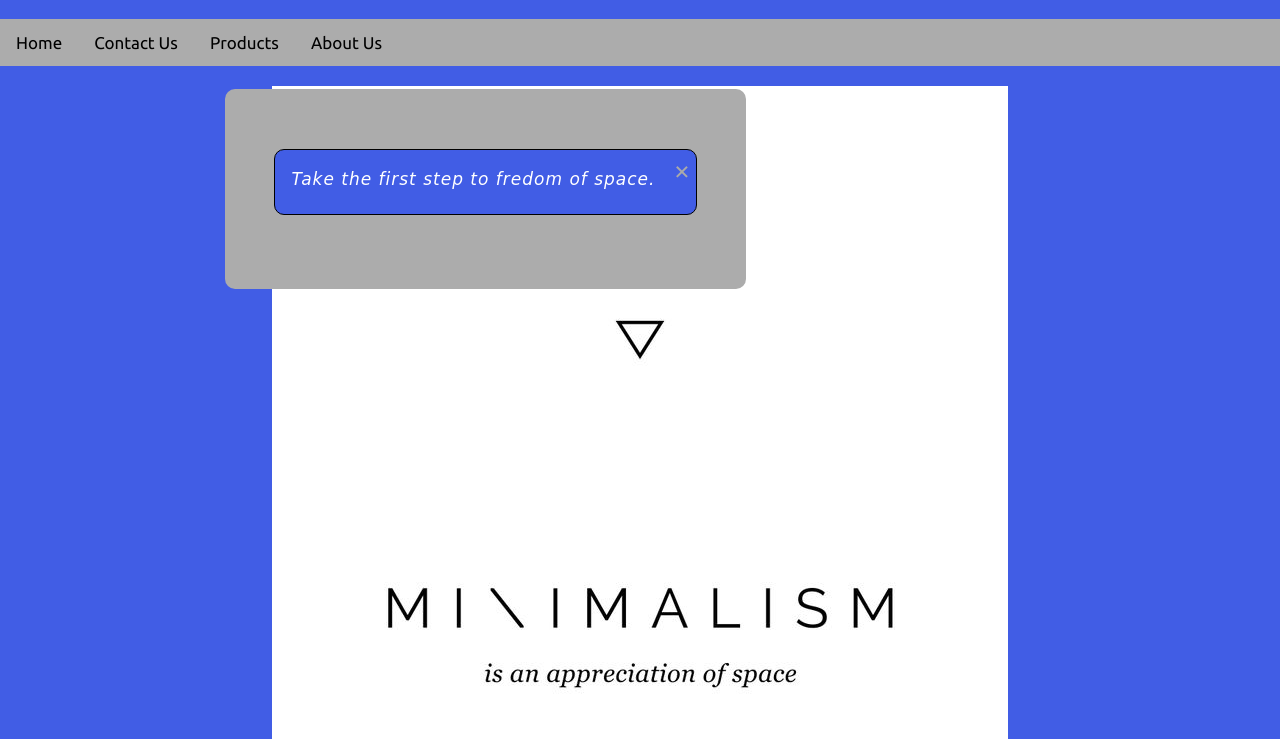
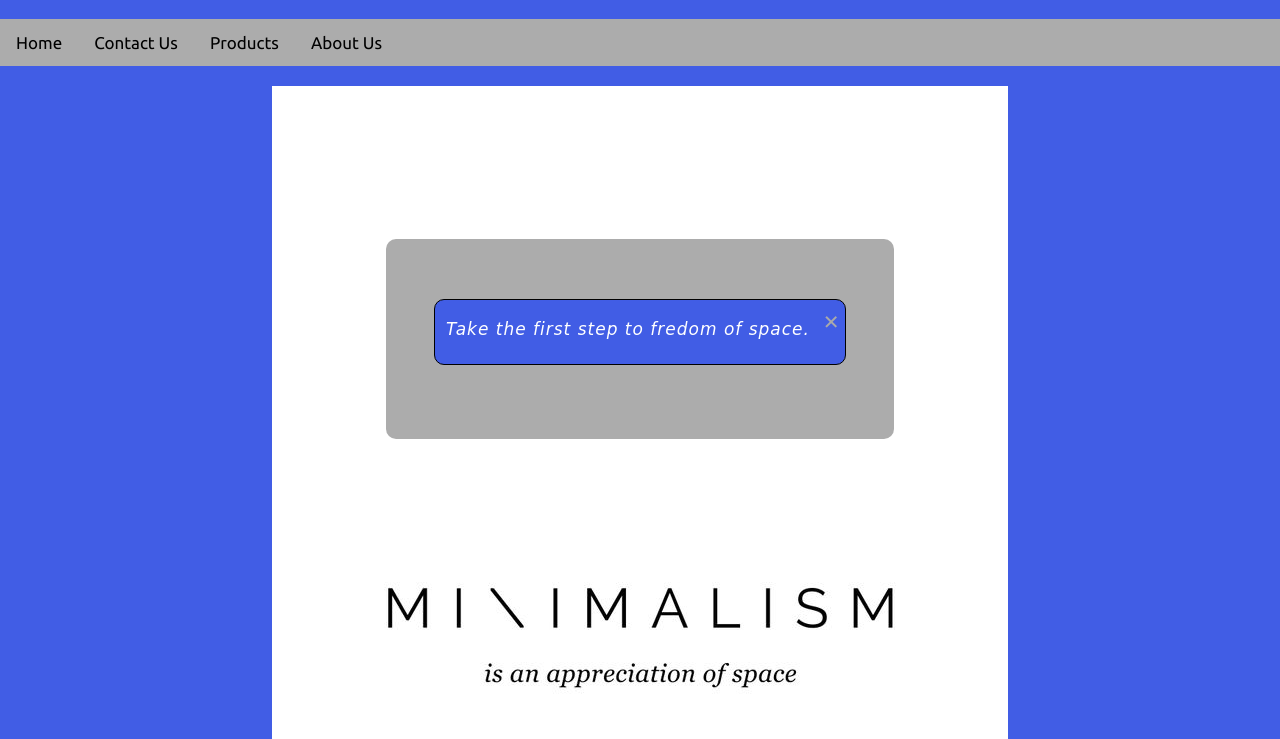
Before and after one commit to FreshOceans/TimeBasedModal, a plain HTML site: page index.html in a window 1280 px wide. Shown: the part 61-800 px from the top of the page. Drawn offline with Linux system fonts and the light colour scheme; a web font is replaced by a local one.

Commit message:
fixed modal alignment issue

```diff
--- a/styles.css
+++ b/styles.css
@@ -48,28 +48,27 @@ body {
 
 /*===== Modal ========*/
 #primeModal {
-  display: none;
+  display: block;
   position: fixed;
-  width: 521px;
+  width: 508px;
   height: 200px;
-  top: 150px;
-  left: 225px;
+  margin-top: -100px;
+  margin-left: -254px;
+  top: 50%;
+  left: 50%;
   background-color: #ACACAC;
   z-index: 5;
   border-radius: 10px;
   /*border: 1px solid black;*/
 }
-
 #modalTxt {
   background-color: #415DE5;
-  /*position: relative;*/
   margin: auto;
   margin-top: 60px;
   padding: 2px;
   border: 1px solid black;
   height: 60px;
   width: 80%;
-  /*line-height: 200px;*/
   text-align: center;
   border-radius: 10px;
 }
```
Also changed, not shown: index.html (+0 -1 lines).
